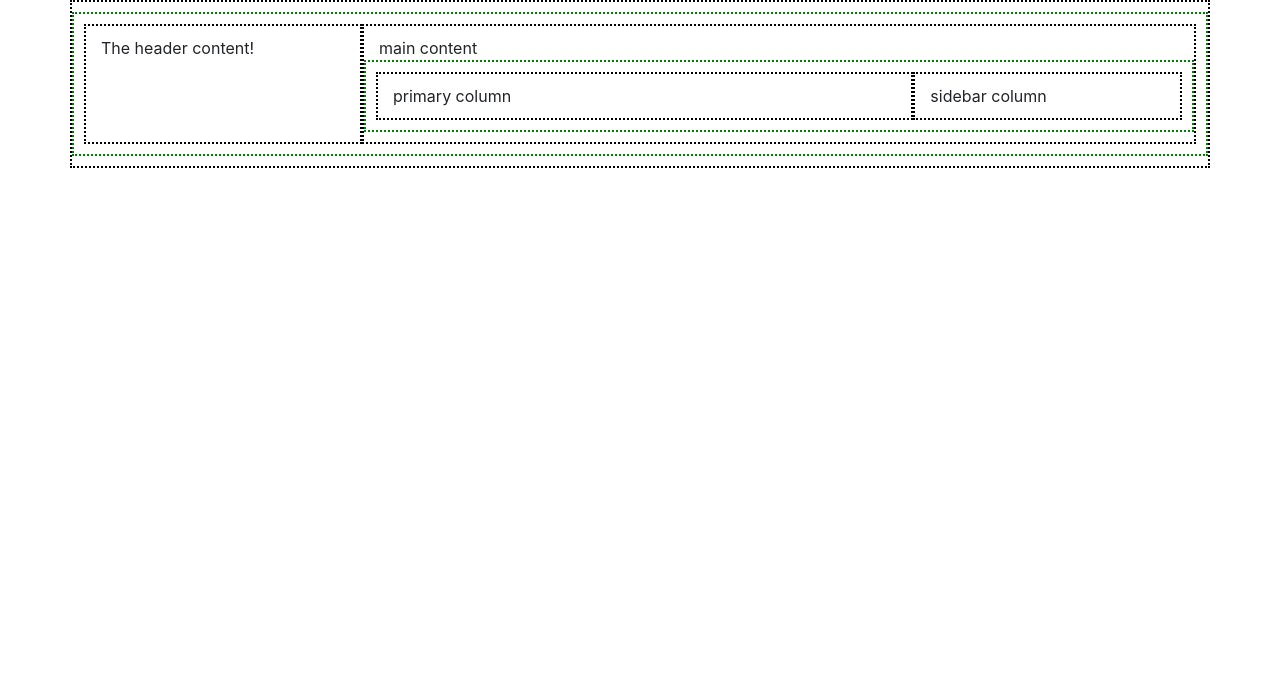
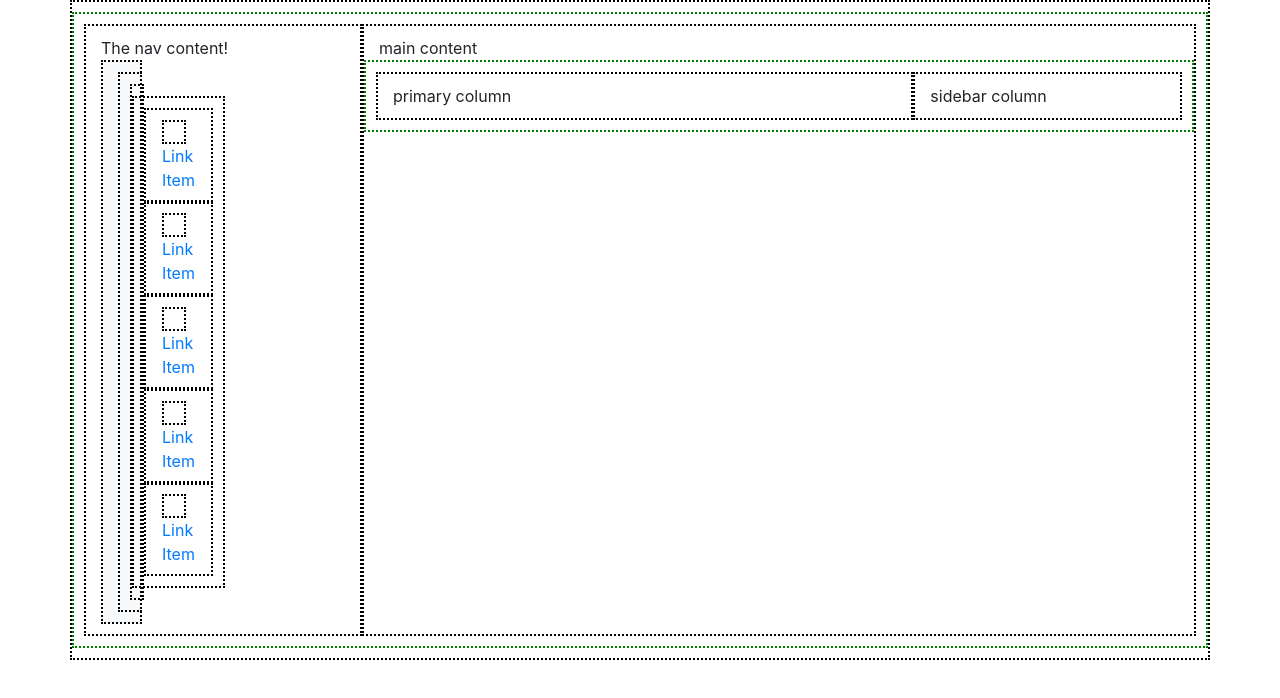
Before and after one commit to pthompso77/Twit-refact, a plain HTML site: page index.html in a window 1280 px wide. Drawn offline with nearby package versions, Linux system fonts and the light colour scheme.

Commit message:
adding navbar content placeholders

```diff
--- a/index.html
+++ b/index.html
@@ -10,6 +10,7 @@
     <link rel="stylesheet" href="https://stackpath.bootstrapcdn.com/bootstrap/4.5.2/css/bootstrap.min.css"
         integrity="sha384-JcKb8q3iqJ61gNV9KGb8thSsNjpSL0n8PARn9HuZOnIxN0hoP+VmmDGMN5t9UJ0Z" crossorigin="anonymous">
     <link rel="stylesheet" href="css/tests.css">
+    <link rel="shortcut icon" href="favicon.ico" type="image/x-icon">
 </head>
 
 <body>
@@ -17,7 +18,78 @@
     <div id="site-container" class="container">
         <div class="row">
             <header class="col-md-3">
-                The header content!
+                The nav content!
+                <!-- <nav class="container-fluid">
+                    <div class="row">
+
+
+                        <a href="#"></a>
+                        <a href="#"></a>
+                        <a href="#"></a>
+                        <a href="#"></a>
+                        <a href="#"></a>
+                        <a href="#"></a>
+                        <a href="#"></a>
+                        <a href="#"></a>
+                        <a href="#"></a>
+                        <a href="#"></a>
+                    </div>
+                </nav> -->
+
+                <nav class="col-md-2 d-none d-md-block bg-light sidebar">
+                    <div class="sidebar-sticky">
+                        <ul class="nav flex-column">
+                            <li class="nav-item">
+
+                                <a class="nav-link" href="#">
+                                    <svg xmlns="http://www.w3.org/2000/svg" width="24" height="24" viewBox="0 0 24 24"
+                                        fill="none" stroke="currentColor" stroke-width="2" stroke-linecap="round"
+                                        stroke-linejoin="round" class="feather feather-file">
+                                        <path d="M13 2H6a2 2 0 0 0-2 2v16a2 2 0 0 0 2 2h12a2 2 0 0 0 2-2V9z"></path>
+                                        <polyline points="13 2 13 9 20 9"></polyline>
+                                    </svg>
+                                    Link Item
+                                </a>
+
+                                <a class="nav-link" href="#">
+                                    <svg xmlns="http://www.w3.org/2000/svg" width="24" height="24" viewBox="0 0 24 24"
+                                        fill="none" stroke="currentColor" stroke-width="2" stroke-linecap="round"
+                                        stroke-linejoin="round" class="feather feather-file">
+                                        <path d="M13 2H6a2 2 0 0 0-2 2v16a2 2 0 0 0 2 2h12a2 2 0 0 0 2-2V9z"></path>
+                                        <polyline points="13 2 13 9 20 9"></polyline>
+                                    </svg>
+                                    Link Item
+                                </a>
+
+                                <a class="nav-link" href="#">
+                                    <svg xmlns="http://www.w3.org/2000/svg" width="24" height="24" viewBox="0 0 24 24"
+                                        fill="none" stroke="currentColor" stroke-width="2" stroke-linecap="round"
+                                        stroke-linejoin="round" class="feather feather-file">
+                                        <path d="M13 2H6a2 2 0 0 0-2 2v16a2 2 0 0 0 2 2h12a2 2 0 0 0 2-2V9z"></path>
+                                        <polyline points="13 2 13 9 20 9"></polyline>
+                                    </svg>
+                                    Link Item
+                                </a>
+
+                                <a class="nav-link" href="#">
+                                    <svg xmlns="http://www.w3.org/2000/svg" width="24" height="24" viewBox="0 0 24 24"
+                                        fill="none" stroke="currentColor" stroke-width="2" stroke-linecap="round"
+                                        stroke-linejoin="round" class="feather feather-file">
+                                        <path d="M13 2H6a2 2 0 0 0-2 2v16a2 2 0 0 0 2 2h12a2 2 0 0 0 2-2V9z"></path>
+                                        <polyline points="13 2 13 9 20 9"></polyline>
+                                    </svg>
+                                    Link Item
+                                </a>
+
+                                <a class="nav-link" href="#">
+                                    <svg xmlns="http://www.w3.org/2000/svg" width="24" height="24" viewBox="0 0 24 24"
+                                        fill="none" stroke="currentColor" stroke-width="2" stroke-linecap="round"
+                                        stroke-linejoin="round" class="feather feather-file">
+                                        <path d="M13 2H6a2 2 0 0 0-2 2v16a2 2 0 0 0 2 2h12a2 2 0 0 0 2-2V9z"></path>
+                                        <polyline points="13 2 13 9 20 9"></polyline>
+                                    </svg>
+                                    Link Item
+                                </a>
 
 
             </header>
```
Also changed, not shown: favicon.ico (added).
